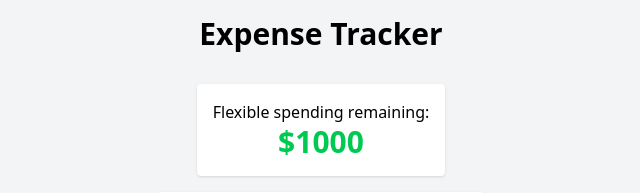
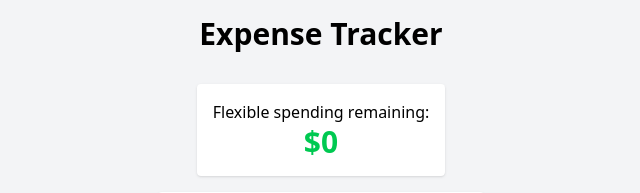
Before and after one commit to jboyce313/expense-tracker, a Next.js app: page / in a window 1280 px wide. Shown: the top 193 px of the page, without its empty margins (319-959 px from the left). Built offline with nearby package versions, Linux system fonts and the light colour scheme; no server answers; the database is empty.

Commit message:
add postgres

```diff
--- a/package.json
+++ b/package.json
@@ -9,6 +9,7 @@
     "lint": "next lint"
   },
   "dependencies": {
+    "@neondatabase/serverless": "^1.0.1",
     "next": "15.3.5",
     "react": "^19.0.0",
     "react-dom": "^19.0.0",
--- a/src/app/components/new-expense-form.tsx
+++ b/src/app/components/new-expense-form.tsx
@@ -1,3 +1,4 @@
+"use client";
 import { useState } from "react";
 import { useForm, SubmitHandler } from "react-hook-form";
 
--- a/src/app/components/remaining-flexible-spending.tsx
+++ b/src/app/components/remaining-flexible-spending.tsx
@@ -1,12 +1,14 @@
-import { useState } from "react";
+import { neon } from "@neondatabase/serverless";
 
-export default function RemainingFlexibleSpending() {
-  const [flexibleSpending, setFlexibleSpending] = useState(1000);
+export default async function RemainingFlexibleSpending() {
+  const sql = neon(process.env.DATABASE_URL!);
+  const result = await sql`SELECT amount FROM remaining_spending LIMIT 1`;
+  const amount = result[0]?.amount || 0;
 
   return (
     <div className="flex flex-col items-center mb-4 bg-white p-4 rounded shadow">
       <p>Flexible spending remaining:</p>
-      <p className="text-3xl font-bold text-green-500">${flexibleSpending}</p>
+      <p className="text-3xl font-bold text-green-500">${amount}</p>
     </div>
   );
 }
--- /dev/null
+++ b/src/app/components/reset-budget.tsx
@@ -0,0 +1,17 @@
+export default function ResetBudget() {
+  const handleReset = () => {
+    // Logic to reset the budget goes here
+    console.log("Budget has been reset");
+  };
+
+  return (
+    <div className="flex flex-col mb-4">
+      <button
+        onClick={handleReset}
+        className="bg-red-500 text-white rounded p-2 w-full"
+      >
+        Reset flexible spending
+      </button>
+    </div>
+  );
+}
--- a/src/app/page.tsx
+++ b/src/app/page.tsx
@@ -1,6 +1,6 @@
-"use client";
 import RemainingFlexibleSpending from "./components/remaining-flexible-spending";
 import NewExpenseForm from "./components/new-expense-form";
+import ResetBudget from "./components/reset-budget";
 
 export default function Home() {
   return (
@@ -8,6 +8,7 @@ export default function Home() {
       <h1 className="text-3xl font-bold mt-4 mb-8">Expense Tracker</h1>
       <RemainingFlexibleSpending />
       <NewExpenseForm />
+      {/* <ResetBudget /> */}
     </div>
   );
 }
```
Also changed, not shown: src/app/lib/data.ts (added), 2 other files (tests, documents, lock files or other folders).
